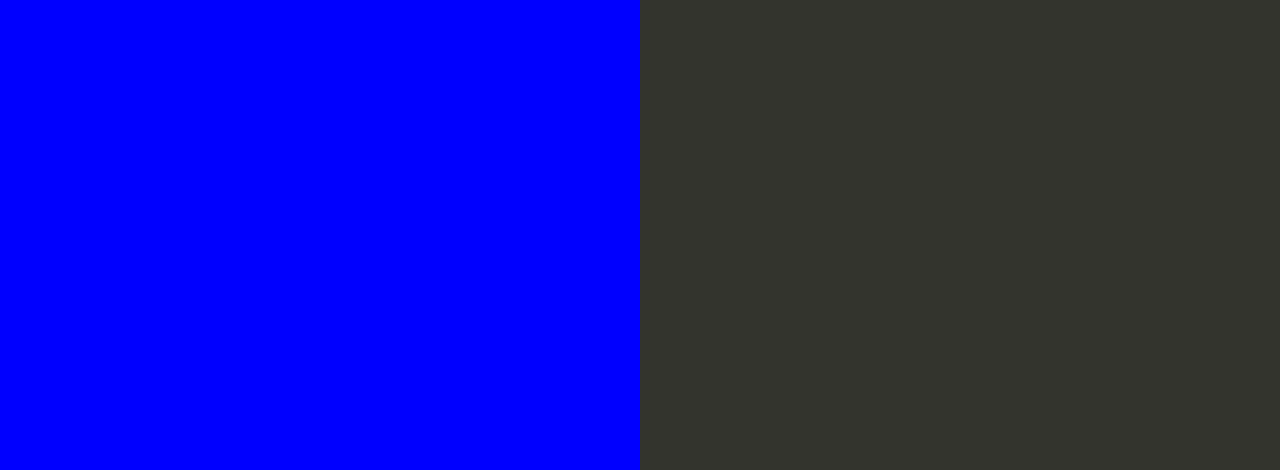
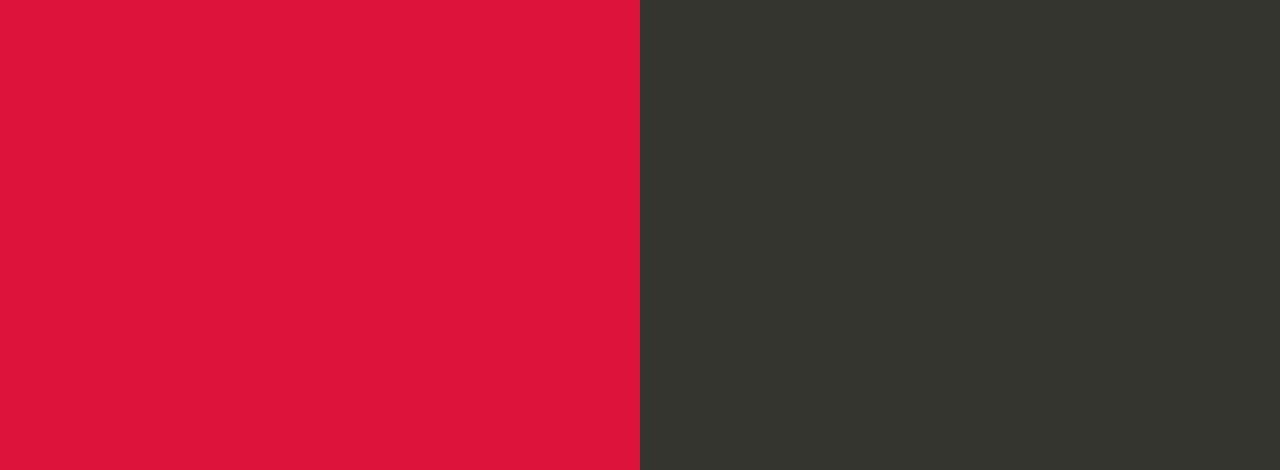
Before and after one commit to SabashiniRajamanohar/nodejs-webapp-cicd, a website: page index.html in a window 1280 px wide. Shown: the part 330-800 px from the top of the page. Drawn offline with Linux system fonts and the light colour scheme.

Commit message:
added the colour

```diff
--- a/index.html
+++ b/index.html
@@ -35,7 +35,7 @@
 
         text-align: right;
         padding-top: 11em;
-        background-color: blue;
+        background-color: crimson;
 
       }
       .textColumn p {
```
